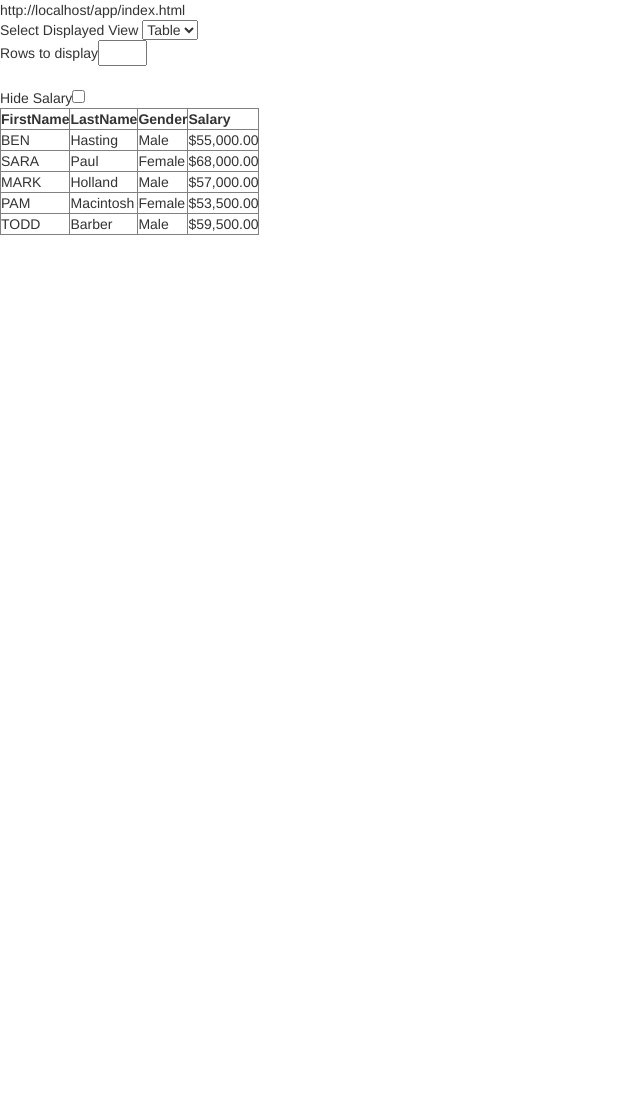
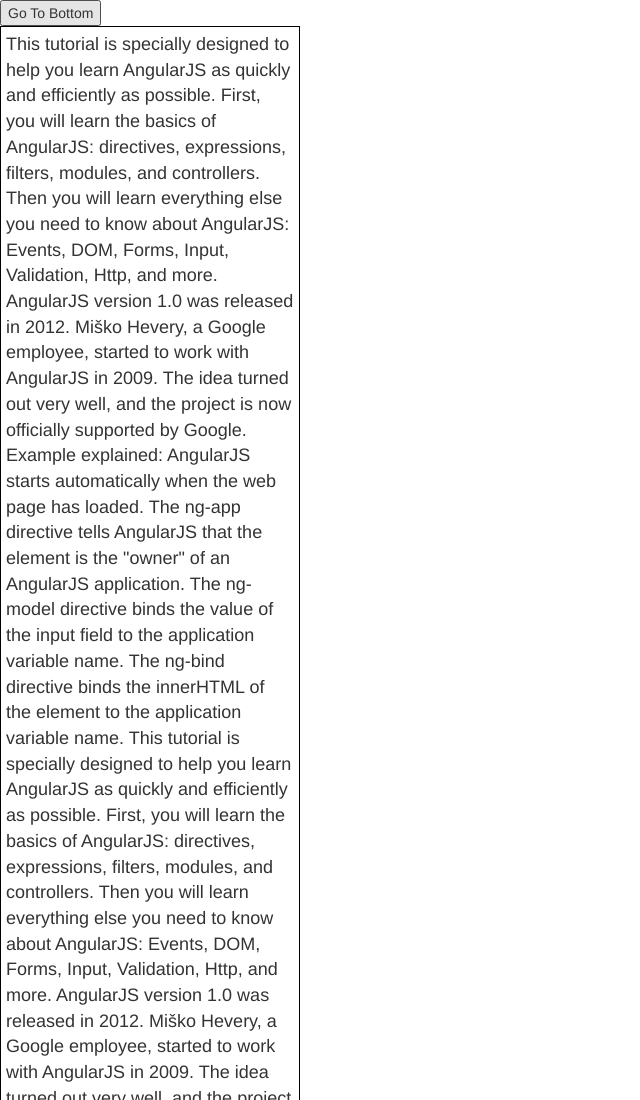
Before and after one commit to SravanthiPenti/AngularJs, a website: page app/index.html in a window 1280 px wide. Shown: the top 1100 px of the page, without its empty margins (0-640 px from the left). Before the commit the page ends 800 px from the top, so only its background shows below. Drawn offline with nearby package versions, Linux system fonts and the light colour scheme; files whose address does not match are found by name.

Commit message:
committed  service Example

```diff
--- a/app/index.html
+++ b/app/index.html
@@ -12,18 +12,65 @@
 
 </head>
 
-<body ng-app="angular1App">
-        <div ng-controller="myController">
+<body ng-app="AngularProject">
+    <!-- <div ng-controller="myController"> -->
 
-            <div>{{myUrl}}</div>
+    <!-- <div>{{myUrl}}</div>
            Select Displayed View
 
            <select ng-model="employeeView">
                 <option value="views/table.html">Table</option>
                 <option value="views/list.html">List</option>
             </select>
-   <div ng-include="employeeView"></div>
+   <div ng-include="employeeView"></div> -->
+    <!-- <span>{{message}}</span> -->
+
+    <!--
 </div>
+<div ng-controller="ServiceController">
+<span>{{myTime}}</span>
+</div>
+
+<div ng-controller="myNgOptionCtrl">
+<select ng-model="selectedCars" ng-options=" car.model for car in cars">
+
+</select>
+<p>Car Model:{{selectedCars.model}}</p>
+</div> -->
+    <div ng-controller="AnchorServiceCntrl">
+        <button id="bottom" ng-click="scroll('top')">Go To Bottom</button>
+        <div class="size">
+            <p>
+                This tutorial is specially designed to help you learn AngularJS as quickly and efficiently as possible. First, you will learn
+                the basics of AngularJS: directives, expressions, filters, modules, and controllers. Then you will learn
+                everything else you need to know about AngularJS: Events, DOM, Forms, Input, Validation, Http, and more.
+                AngularJS version 1.0 was released in 2012. Miško Hevery, a Google employee, started to work with AngularJS
+                in 2009. The idea turned out very well, and the project is now officially supported by Google. Example explained:
+                AngularJS starts automatically when the web page has loaded. The ng-app directive tells AngularJS that the
+                element is the "owner" of an AngularJS application. The ng-model directive binds the value of the input field
+                to the application variable name. The ng-bind directive binds the innerHTML of the element to the application
+                variable name. This tutorial is specially designed to help you learn AngularJS as quickly and efficiently
+                as possible. First, you will learn the basics of AngularJS: directives, expressions, filters, modules, and
+                controllers. Then you will learn everything else you need to know about AngularJS: Events, DOM, Forms, Input,
+                Validation, Http, and more. AngularJS version 1.0 was released in 2012. Miško Hevery, a Google employee,
+                started to work with AngularJS in 2009. The idea turned out very well, and the project is now officially
+                supported by Google. Example explained: AngularJS starts automatically when the web page has loaded. The
+                ng-app directive tells AngularJS that the element is the "owner" of an AngularJS application. The ng-model
+                directive binds the value of the input field to the application variable name. The ng-bind directive binds
+                the innerHTML of the element to the application variable name. This tutorial is specially designed to help
+                you learn AngularJS as quickly and efficiently as possible. First, you will learn the basics of AngularJS:
+                directives, expressions, filters, modules, and controllers. Then you will learn everything else you need
+                to know about AngularJS: Events, DOM, Forms, Input, Validation, Http, and more. AngularJS version 1.0 was
+                released in 2012. Miško Hevery, a Google employee, started to work with AngularJS in 2009. The idea turned
+                out very well, and the project is now officially supported by Google. Example explained: AngularJS starts
+                automatically when the web page has loaded. The ng-app directive tells AngularJS that the element is the
+                "owner" of an AngularJS application. The ng-model directive binds the value of the input field to the application
+                variable name. The ng-bind directive binds the innerHTML of the element to the application variable name.
+            </p>
+        </div>
+        <button id="top" ng-click="scroll('bottom')">Go To Top</button>
+    </div>
+
     <script src="bower_components/jquery/dist/jquery.js"></script>
     <script src="bower_components/angular/angular.js"></script>
     <script src="bower_components/bootstrap/dist/js/bootstrap.js"></script>
--- a/app/scripts/controllers/main.js
+++ b/app/scripts/controllers/main.js
@@ -19,3 +19,9 @@
             {model : "Volvo XC90", color : "black"}
         ]
     })
+    app.controller("AnchorServiceCntrl",function($scope,$location,$anchorScroll){
+        $scope.scroll=function(scrollto){
+            $location.hash(scrollto);
+            $anchorScroll();
+        }
+    })
--- a/app/styles/main.css
+++ b/app/styles/main.css
@@ -18,3 +18,9 @@
   border-top: 10px solid  black;
   display: inline-block;
 }
+.size{
+  width:300px;
+  border:1px solid black;
+  font-size:large;
+  padding: 5px;
+}
--- a/app/views/table.html
+++ b/app/views/table.html
@@ -1,4 +1,4 @@
-Rows to display<input type="number" step="1" min="0" max="5" ng-model="rowlimit">
+<!-- Rows to display<input type="number" step="1" min="0" max="5" ng-model="rowlimit"> -->
 <br>
 <br>
 <!-- Search:<input type="text" placeholder="search employee" ng-model="searchText"> -->
```
Also changed, not shown: app/views/httpservice.html (+13 -1 lines), .tmp/styles/main.css, app/views/list.html (line endings or trailing spaces).
